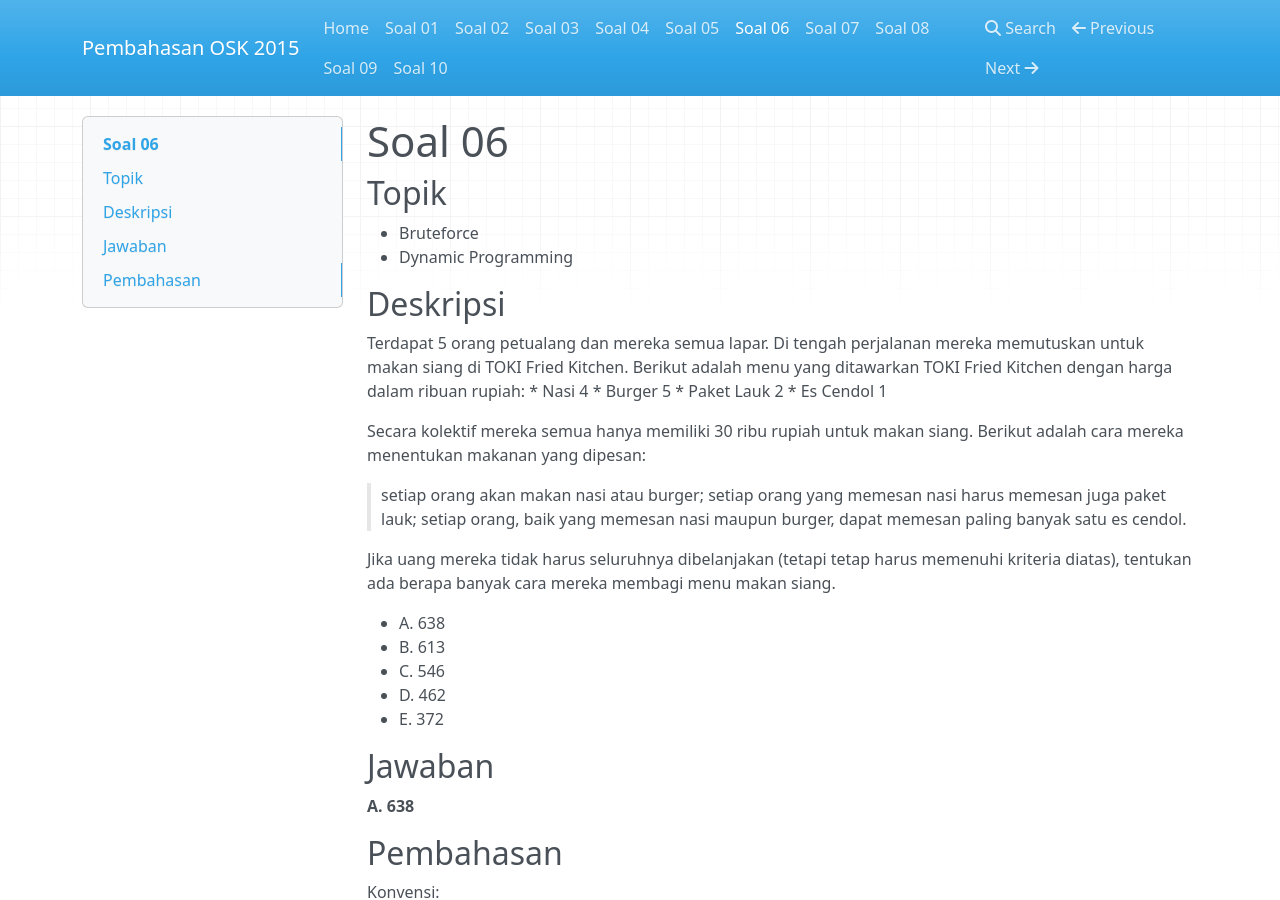
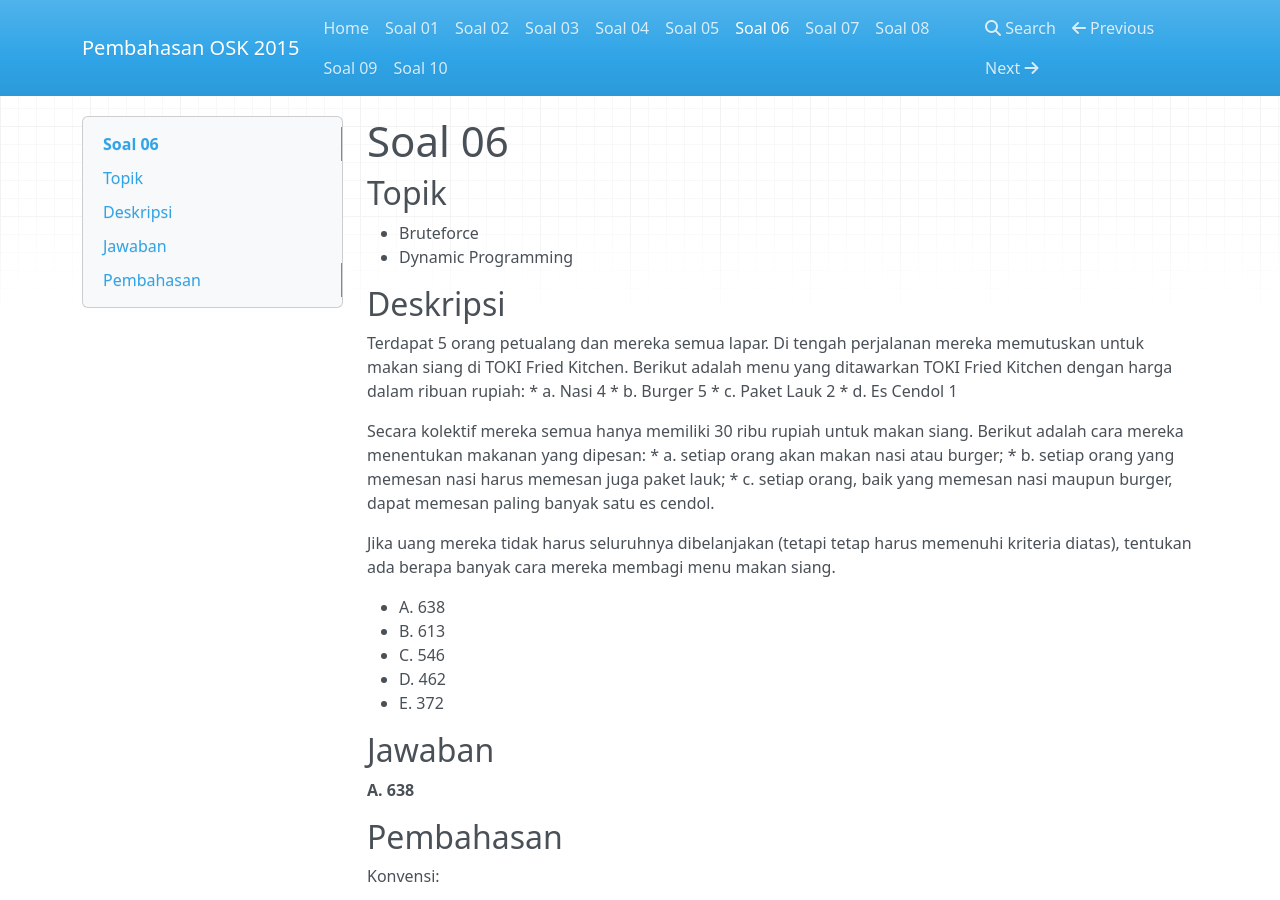
Before and after one commit to alijaya/OSK-2015, an MkDocs documentation site: the page built from docs/Soal 06.md, in a window 1280 px wide and 900 px high. Built offline with MkDocs 1.6.1, drawn with Linux system fonts in a browser that asks for light colours; nearby versions of some CDN libraries; old or Windows-style settings are respelled for this version of MkDocs.

Commit message:
no message

```diff
--- a/docs/Soal 06.md
+++ b/docs/Soal 06.md
@@ -8,15 +8,16 @@
 ## Deskripsi
 
 Terdapat 5 orang petualang dan mereka semua lapar. Di tengah perjalanan mereka memutuskan untuk makan siang di TOKI Fried Kitchen. Berikut adalah menu yang ditawarkan TOKI Fried Kitchen dengan harga dalam ribuan rupiah:
-*   Nasi          4
-*   Burger        5
-*   Paket Lauk    2
-*   Es Cendol     1
+* a. Nasi          4
+* b. Burger        5
+* c. Paket Lauk    2
+* d. Es Cendol     1
 
-Secara kolektif mereka semua hanya memiliki 30 ribu rupiah untuk makan siang. Berikut adalah cara mereka menentukan makanan yang dipesan:
-> setiap orang akan makan nasi atau burger;
-> setiap orang yang memesan nasi harus memesan juga paket lauk;
-> setiap orang, baik yang memesan nasi maupun burger, dapat memesan paling banyak satu es cendol.
+Secara kolektif mereka semua hanya memiliki 30 ribu rupiah untuk makan siang.
+Berikut adalah cara mereka menentukan makanan yang dipesan:
+* a. setiap orang akan makan nasi atau burger;
+* b. setiap orang yang memesan nasi harus memesan juga paket lauk;
+* c. setiap orang, baik yang memesan nasi maupun burger, dapat memesan paling banyak satu es cendol.
 
 Jika uang mereka tidak harus seluruhnya dibelanjakan (tetapi tetap harus memenuhi kriteria diatas), tentukan ada berapa banyak cara mereka membagi menu makan siang.
 
```
